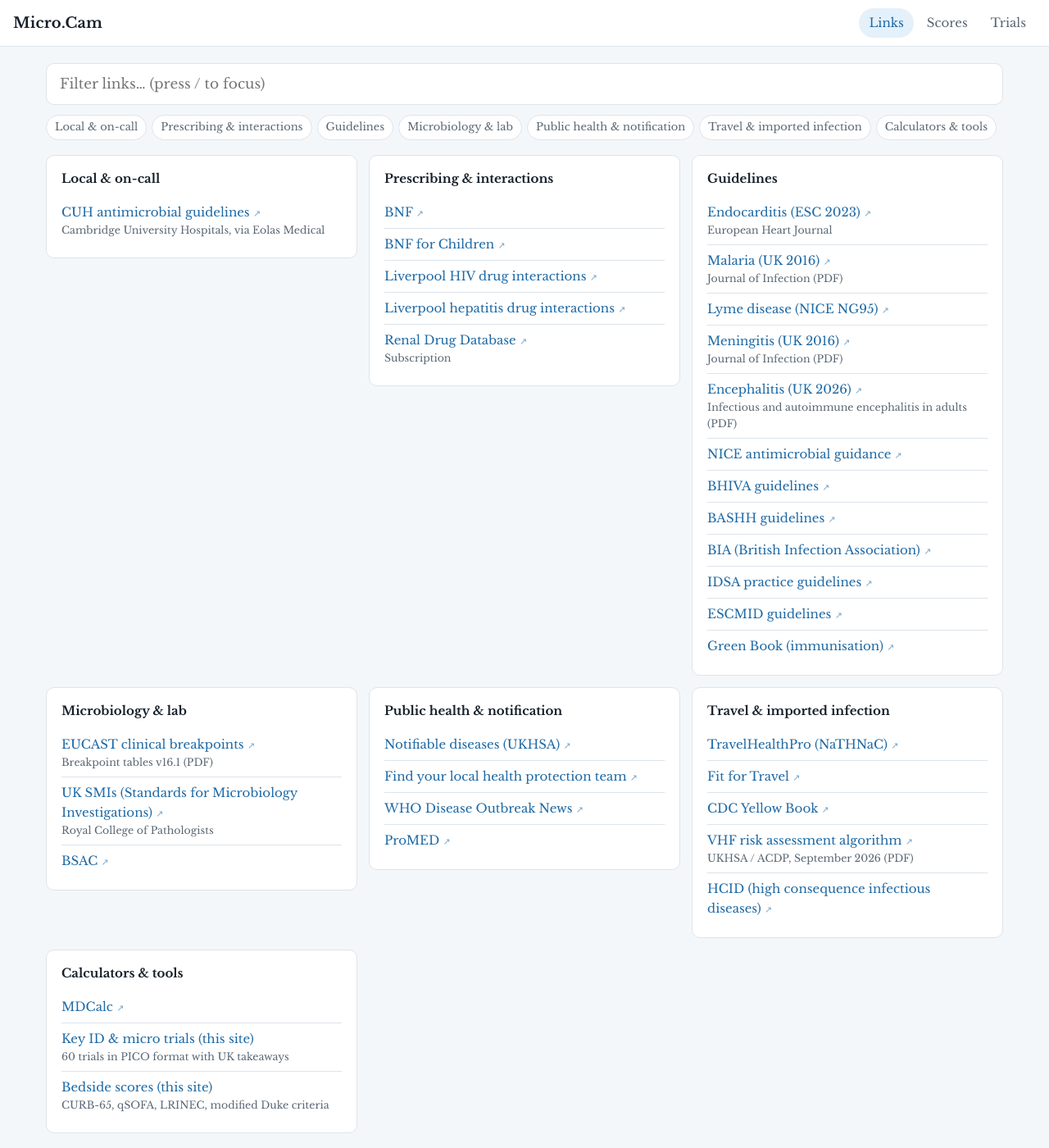
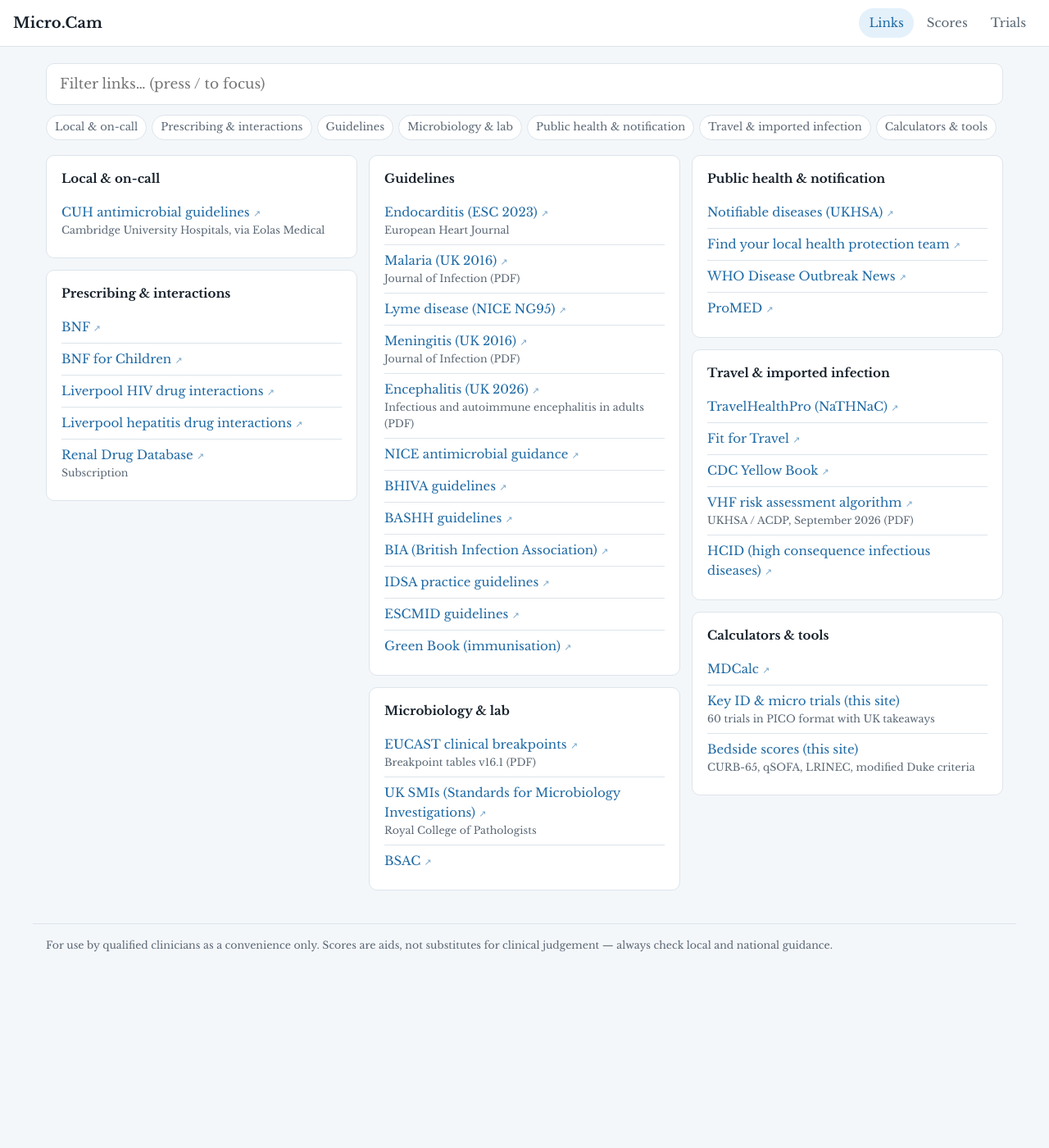
Before and after one commit to bucklesthomas/Micro.Cam, a Jekyll site: the page built from index.html, in a window 1280 px wide and 1400 px high. Shown: the whole window at 82% size. Built offline with Jekyll 4.4.1, drawn with Linux system fonts in a browser that asks for light colours.

Commit message:
Stack link cards in columns so they sit directly under each other
Co-Authored-By: Claude Opus 5.5 <noreply@anthropic.com>
Claude-Session: https://claude.ai/code/session_014umjqCS9d4umYuNKooKA4U

```diff
--- a/assets/css/style.css
+++ b/assets/css/style.css
@@ -257,3 +257,8 @@ a:hover { text-decoration: underline; }
   .pico > div { grid-template-columns: 1fr; gap: 4px; }
   .cite { margin-left: 0; width: 100%; }
 }
+
+/* Links page: stack cards in columns so each sits directly under the one above */
+.grid.masonry { display: block; columns: 3 300px; column-gap: 14px; }
+.grid.masonry > .card { break-inside: avoid; margin-bottom: 14px; display: block; }
+.grid.masonry > .card[hidden] { display: none; }
--- a/index.html
+++ b/index.html
@@ -12,7 +12,7 @@ scripts:
   {% for cat in site.data.links %}<a href="#{{ cat.category | slugify }}">{{ cat.category }}</a>{% endfor %}
 </nav>
 
-<div class="grid">
+<div class="grid masonry">
 {% for cat in site.data.links %}
   <section class="card cat" id="{{ cat.category | slugify }}">
     <h2>{{ cat.category }}</h2>
```
